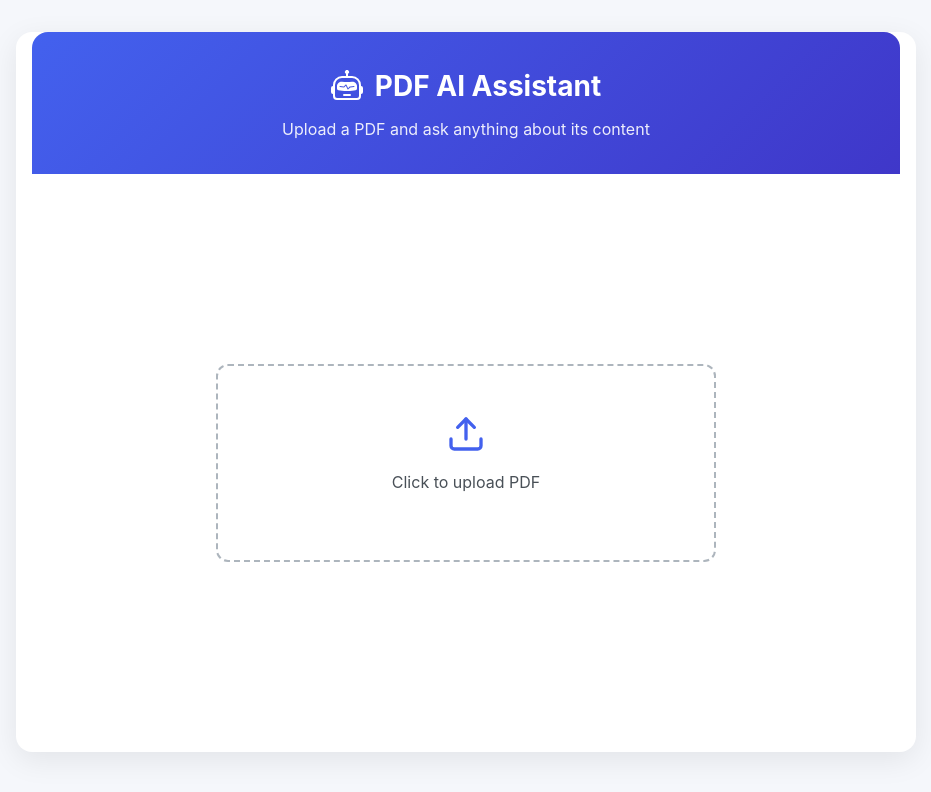
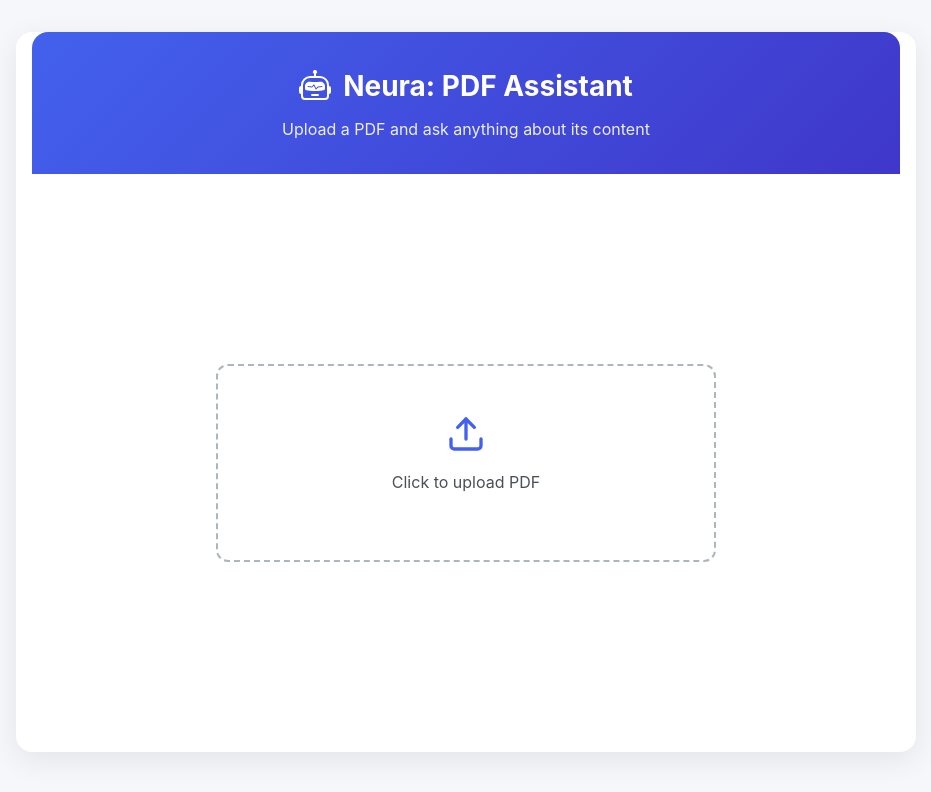
Before and after one commit to HSA-ATTOCK/Neura-PDFAssistant, a React (Create React App) app in the folder frontend/: page / in a window 1280 px wide. Shown: the top 792 px of the page, without its empty margins (174-1105 px from the left). Built offline with nearby package versions, Linux system fonts and the light colour scheme.

Commit message:
Update App.js

```diff
--- a/frontend/src/App.js
+++ b/frontend/src/App.js
@@ -103,7 +103,7 @@ function App() {
       <div className="app-header">
         <div className="logo">
           <BsRobot className="robot-icon" />
-          <h1>PDF AI Assistant</h1>
+          <h1>Neura: PDF Assistant</h1>
         </div>
         <p className="subtitle">
           Upload a PDF and ask anything about its content
```
